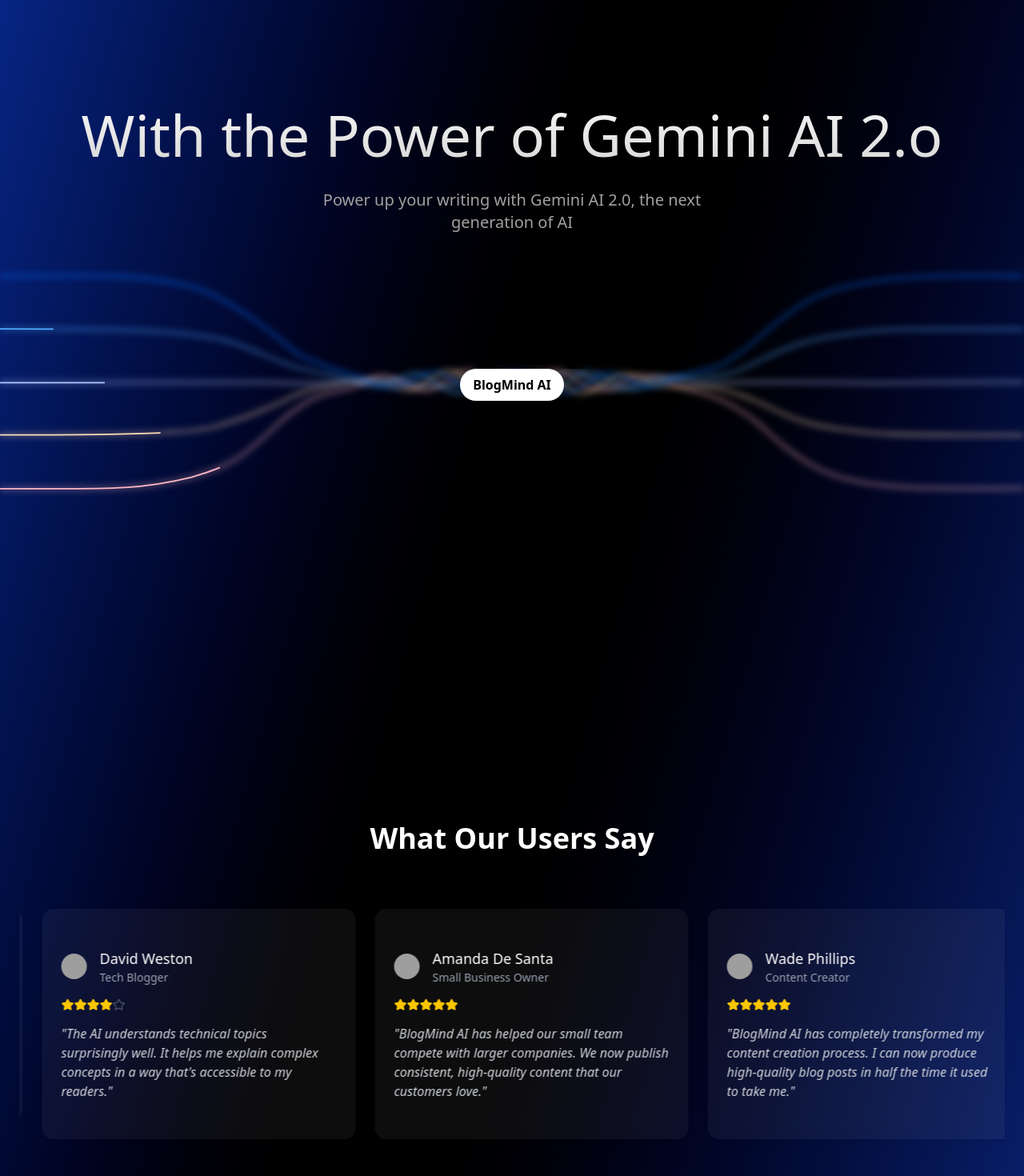
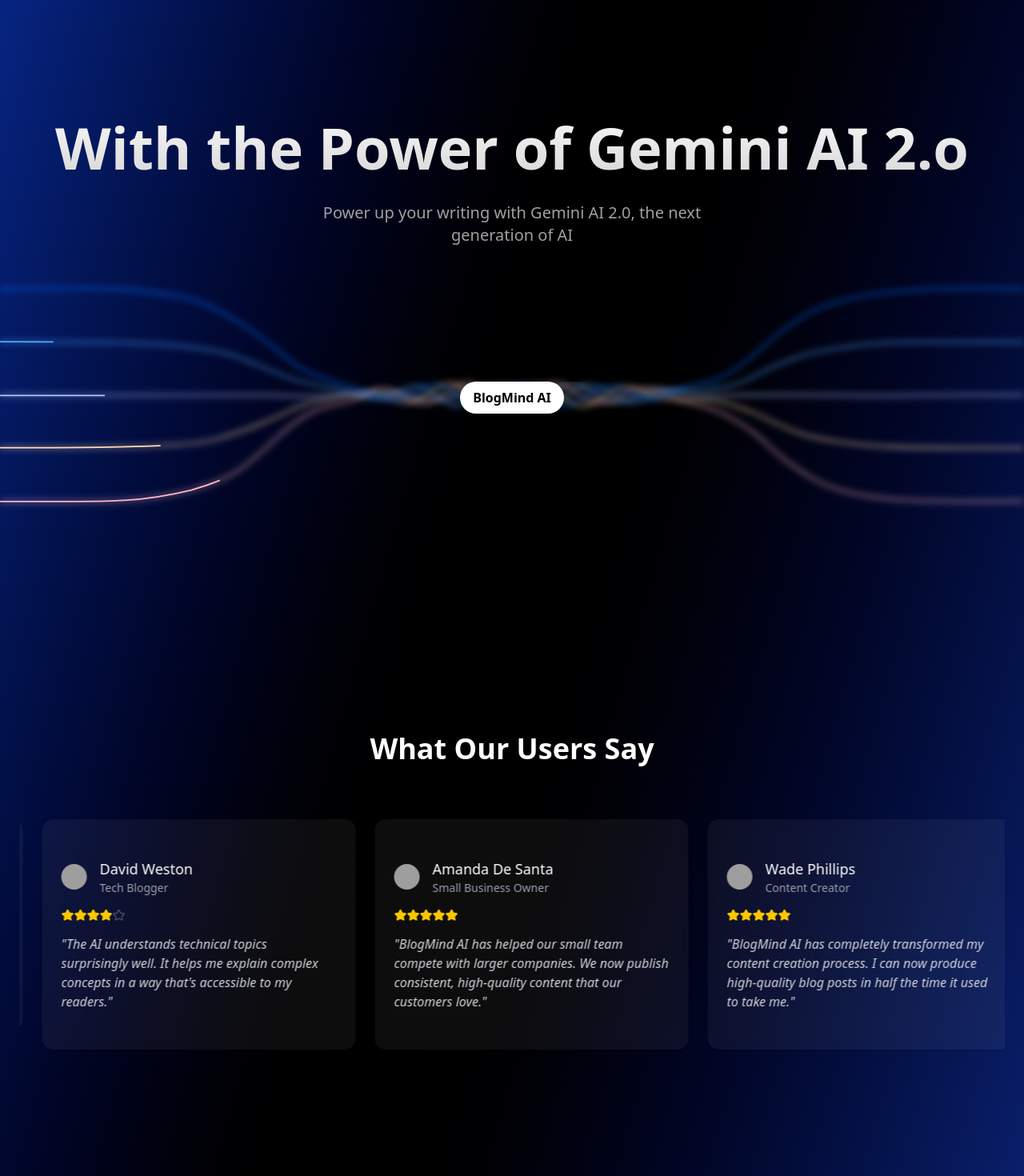
Before and after one commit to mdsaqlainahmed786/BlogMind-AI, a React (Vite) app in the folder frontend/: page / in a window 1280 px wide. Shown: the part 1560-3030 px from the top of the page at 80% size. Built offline with nearby package versions, Linux system fonts and the light colour scheme; no server answers; grey boxes are pictures that could not be loaded.

Commit message:
UI fix again and should work in production

```diff
--- a/frontend/src/components/ui/google-gemini-effect.tsx
+++ b/frontend/src/components/ui/google-gemini-effect.tsx
@@ -20,7 +20,7 @@
 }) => {
   return (
     <div className={cn("sticky top-80", className)}>
-      <p className="text-2xl md:text-7xl font-normal pb-4 text-center bg-clip-text text-transparent bg-gradient-to-b from-neutral-100 to-neutral-300">
+      <p className="text-2xl  md:text-7xl font-semibold pb-4 text-center bg-clip-text text-transparent bg-gradient-to-b from-neutral-100 to-neutral-300">
         {title || `With the Power of Gemini AI 2.o`}
       </p>
       <p className="text-lg md:text-xl font-normal text-center text-neutral-400 mt-4 max-w-lg mx-auto">
--- a/frontend/src/landingPage/LandingPage.tsx
+++ b/frontend/src/landingPage/LandingPage.tsx
@@ -184,9 +184,9 @@
           </h2>
           <NeonCardDemo info={info} />
         </section>
-        <section className="pt-32">
+        <section className="pt-72 md:pt-36">
           <div
-            className="h-[70vh] md:h-[150vh] w-full rounded-md relative pt-40 overflow-clip"
+            className="h-[1000px] md:h-[150vh] w-full rounded-md relative pt-40 overflow-clip"
             ref={ref}
           >
             <GoogleGeminiEffect
@@ -202,7 +202,7 @@
         </section>
         <section
           id="features"
-          className="pt-40 container mx-auto px-6 md:pb-20 md:-mt-36 md:pt-0"
+          className="container mx-auto px-6 md:pb-20 -mt-96 md:pt-28"
         >
           <h2 className="text-4xl font-bold text-center mb-16 text-white">
             What Our Users Say
```
